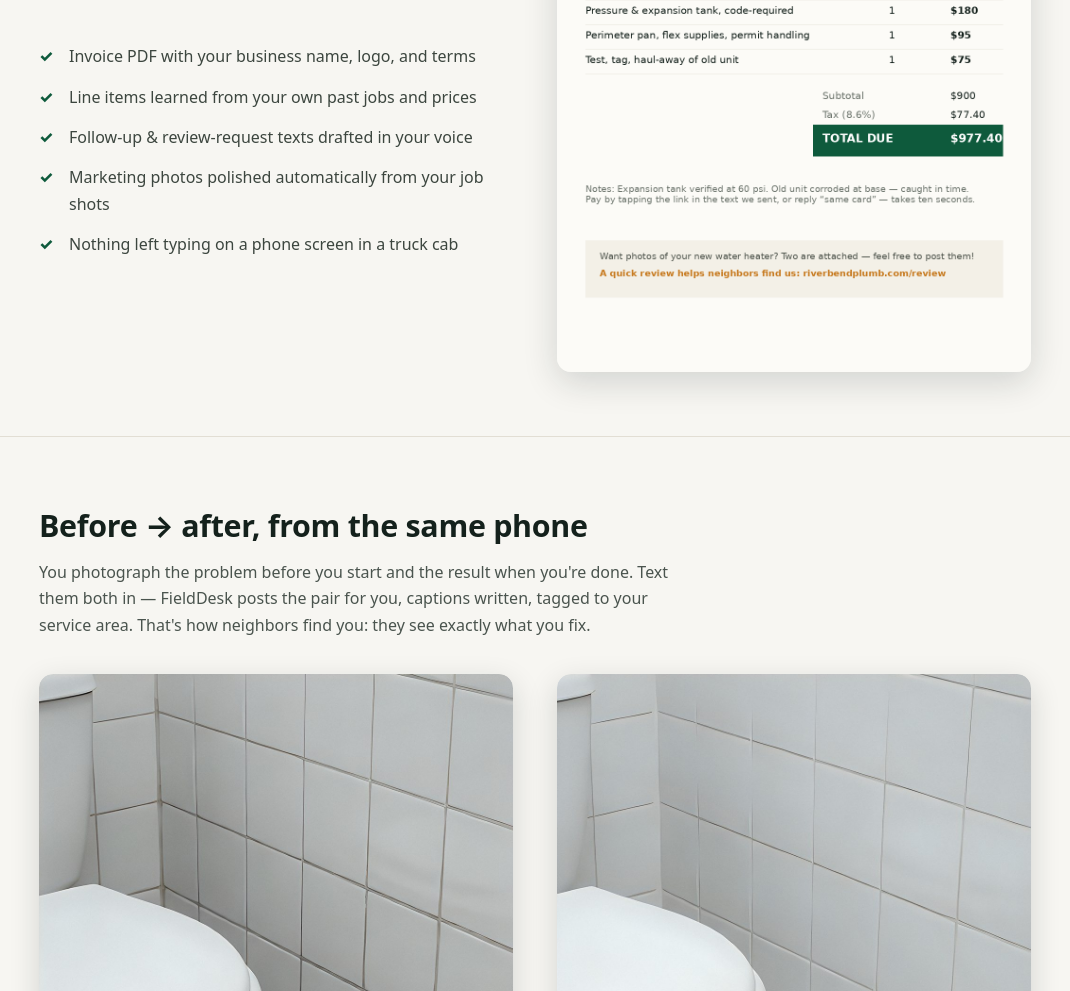
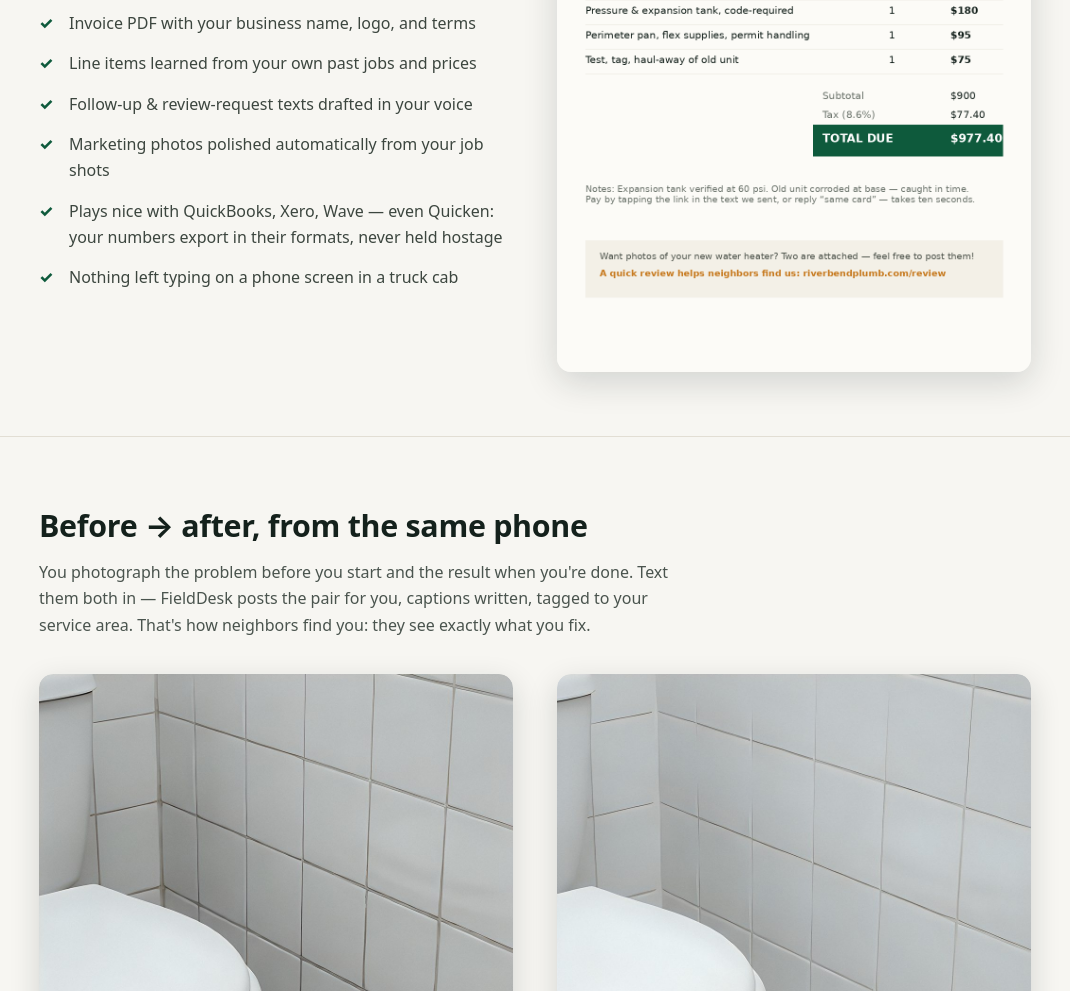
Before and after one commit to Shanes-Codes/fielddesk, a plain HTML site: page index.html in a window 1280 px wide. Shown: the part 1494-2485 px from the top of the page, without its empty margins (105-1175 px from the left). Drawn offline with Linux system fonts and the light colour scheme.

Commit message:
marketing: bookkeeping compatibility bullet (QBO/Xero/Wave/Quicken - day-one export truth)

```diff
--- a/index.html
+++ b/index.html
@@ -97,6 +97,7 @@
       <li>Line items learned from your own past jobs and prices</li>
       <li>Follow-up & review-request texts drafted in your voice</li>
       <li>Marketing photos polished automatically from your job shots</li>
+      <li>Plays nice with QuickBooks, Xero, Wave — even Quicken: your numbers export in their formats, never held hostage</li>
       <li>Nothing left typing on a phone screen in a truck cab</li>
     </ul>
   </div>
```
